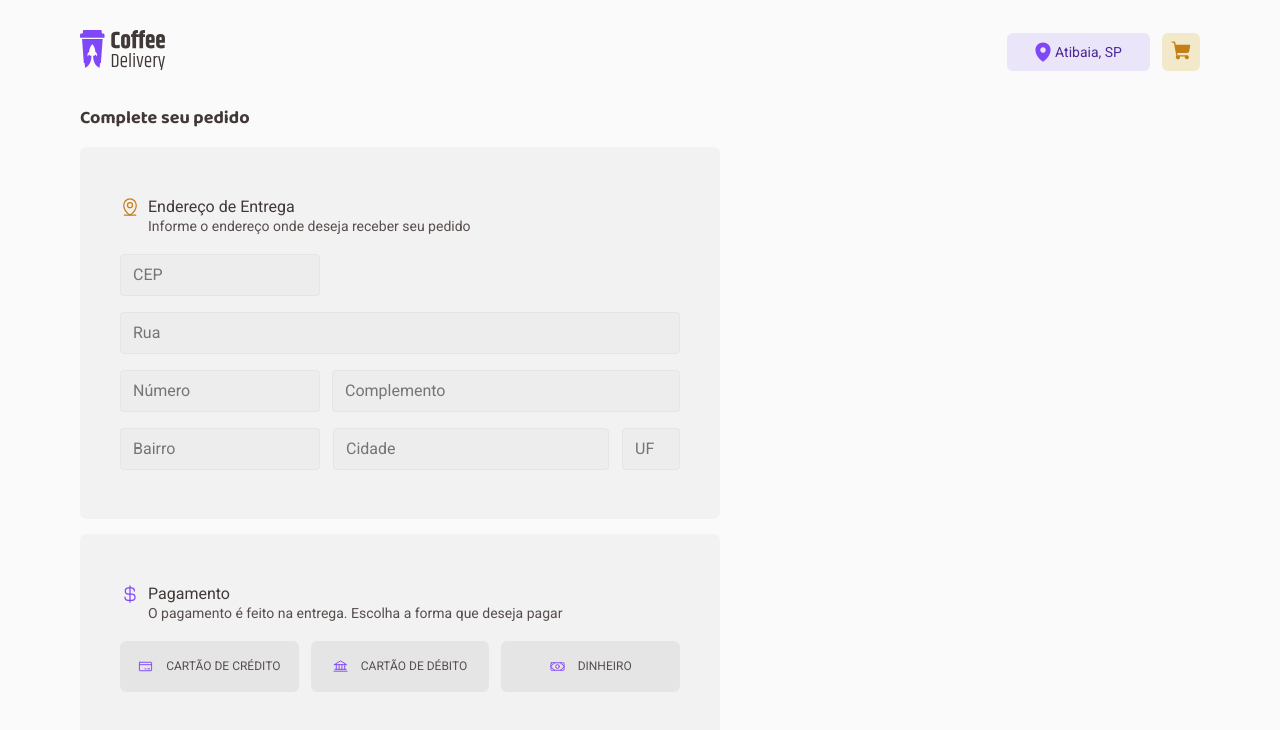
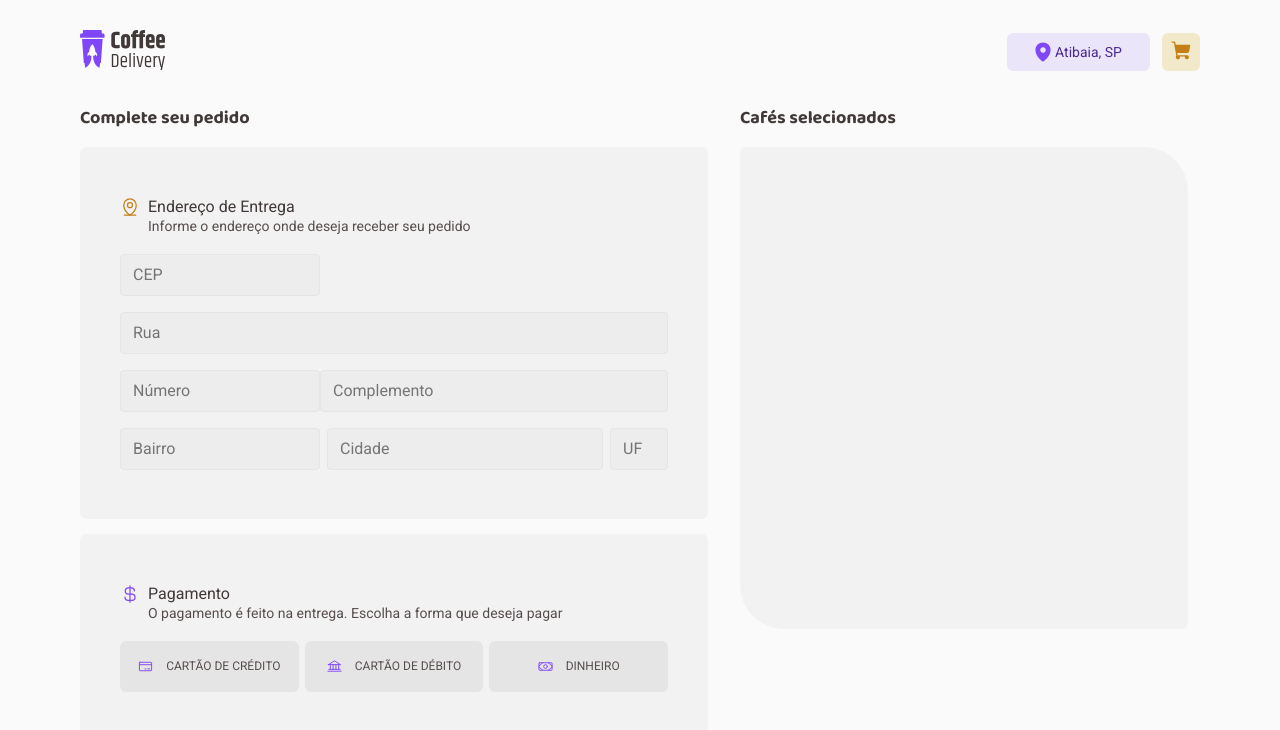
Before and after one commit to raissacmp/coffee-delivery, a React (Vite) app: page /checkout in a window 1280 px wide. Shown: the top 730 px of the page. Built offline with nearby package versions, Linux system fonts and the light colour scheme.

Commit message:
feat: lidted products selecteds in cart

```diff
--- a/src/contexts/ProductsContext.tsx
+++ b/src/contexts/ProductsContext.tsx
@@ -21,10 +21,6 @@ interface ProductsSelecteContextProviderProps {
 export const ProductsSelectedContext = createContext(
   {} as ProductsSelectedContextType
 );
-
-interface ProductsState {
-  products: Products[];
-}
 
 export function ProductsSelectedContextProvider({
   children,
--- a/src/pages/Checkout/components/Cart/index.tsx
+++ b/src/pages/Checkout/components/Cart/index.tsx
@@ -1,9 +1,29 @@
+import { useContext } from "react";
+import { ProductsSelectedContext } from "../../../../contexts/ProductsContext";
+import { ContentMainCart, ContentProductCart, MainCart } from "./styles";
+
 export function Cart() {
+  const { products } = useContext(ProductsSelectedContext);
+  console.log("🚀 ~ file: index.tsx:6 ~ Cart ~ products", products);
   return (
-    <main>
-      <div>
-        <h1>Produtos</h1>
-      </div>
-    </main>
+    <MainCart>
+      {products.map((product) => {
+        return (
+          <ContentMainCart>
+            <ContentProductCart>
+              <img src={product.image} />
+              <div>
+                <p>{product.name}</p>
+                <div>
+                  <span>selected</span>
+                  <span>remover</span>
+                </div>
+              </div>
+            </ContentProductCart>
+            <div>{product.price}</div>
+          </ContentMainCart>
+        );
+      })}
+    </MainCart>
   );
 }
--- a/src/pages/Checkout/components/Cart/styles.ts
+++ b/src/pages/Checkout/components/Cart/styles.ts
@@ -0,0 +1,25 @@
+import styled from "styled-components";
+
+export const MainCart = styled.main`
+  width: 28rem;
+  height: 30.125rem;
+  background: ${(props) => props.theme["base-card"]};
+  border-radius: 0.375rem 2.75rem;
+  margin: 0.9375rem 0;
+
+  img {
+    max-width: 4rem;
+    max-height: 4rem;
+  }
+`;
+
+export const ContentMainCart = styled.div`
+  display: flex;
+  justify-content: space-between;
+  padding: 2.5rem 2.5rem 0 2.5rem;
+`;
+
+export const ContentProductCart = styled.div`
+  display: flex;
+  gap: 1.25rem;
+`;
--- a/src/pages/Checkout/index.tsx
+++ b/src/pages/Checkout/index.tsx
@@ -1,13 +1,20 @@
+import { Cart } from "./components/Cart";
 import { FormAddress } from "./components/FormAddress";
 import { FormPayment } from "./components/FormPayment";
-import { TitleCart } from "./styles";
+import { MainCheckout, TitleCart } from "./styles";
 
 export function Checkout() {
   return (
-    <div>
-      <TitleCart>Complete seu pedido</TitleCart>
-      <FormAddress />
-      <FormPayment />
-    </div>
+    <MainCheckout>
+      <div>
+        <TitleCart>Complete seu pedido</TitleCart>
+        <FormAddress />
+        <FormPayment />
+      </div>
+      <div>
+        <TitleCart>Cafés selecionados</TitleCart>
+        <Cart />
+      </div>
+    </MainCheckout>
   );
 }
--- a/src/pages/Checkout/styles.ts
+++ b/src/pages/Checkout/styles.ts
@@ -6,3 +6,8 @@ export const TitleCart = styled.h1`
   font-family: "Baloo 2";
   color: ${(props) => props.theme["base-subtitle"]};
 `;
+
+export const MainCheckout = styled.main`
+  display: flex;
+  gap: 2rem;
+`;
```
